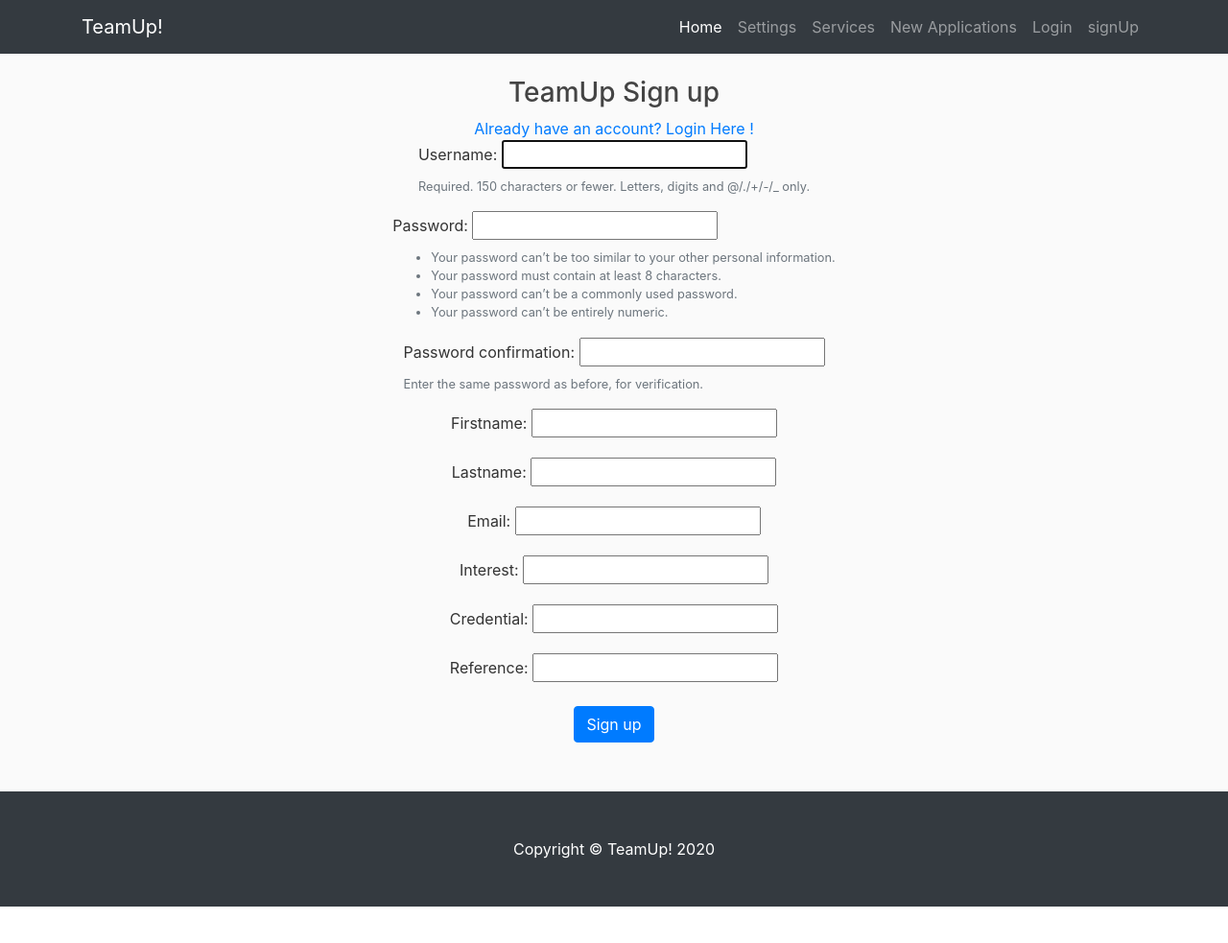
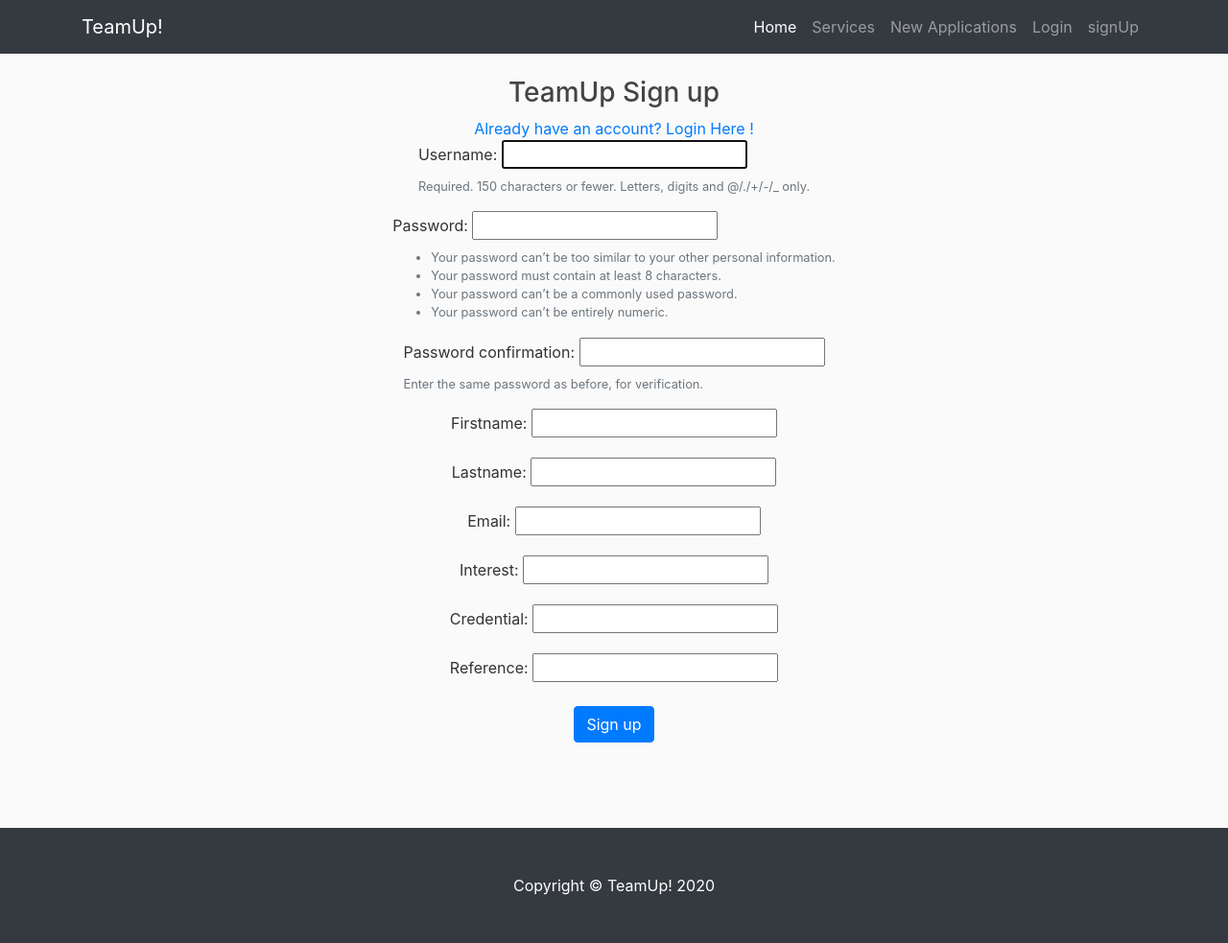
Before and after one commit to edgarp2017/SEproject, a Django app: page /signup/ in a window 1280 px wide. Shown: the whole page at 96% size. Before the commit the page ends 945 px from the top, so only its background shows below. Run offline with Django 3.2, Linux system fonts and the light colour scheme; some libraries are stand-ins or nearby versions.

Commit message:
Fixed the group url pattern and adjusted group and signup page

```diff
--- a/teamup/static/teamup/main.css
+++ b/teamup/static/teamup/main.css
@@ -91,6 +91,10 @@ footer {
 }
 
 html body {
-    height: 865px; /*Adjust this value*/
+    height: 903px; /*Adjust this value*/
     position: relative;
 }
+
+.myUl {
+  position: left
+}
--- a/teamup/urls.py
+++ b/teamup/urls.py
@@ -5,5 +5,5 @@ app_name = "teamup"
 
 urlpatterns = [
     path('', views.home, name='home'),
-    path('settings/', views.settings, name='settings'),
+    path('groups/', views.settings, name='settings'),
 ]
--- a/templates/Navbar.html
+++ b/templates/Navbar.html
@@ -33,9 +33,11 @@
               <span class="sr-only">(current)</span>
             </a>
           </li>
+          {% if user.is_authenticated %}
           <li class="nav-item">
-            <a class="nav-link" href="{% url 'teamup:settings' %}">Settings</a>
+            <a class="nav-link" href="{% url 'teamup:settings' %}">Group</a>
           </li>
+          {% endif %}
           <li class="nav-item">
             <a class="nav-link" href="#">Services</a>
           </li>
--- a/templates/signup.html
+++ b/templates/signup.html
@@ -1,4 +1,4 @@
-{% extends 'NavBar.html' %}
+{% extends 'Navbar.html' %}
 
 {% block content %}
 <div class="col-sm-10 offset-sm-1 text-center">
```
Also changed, not shown: templates/teamup/settings.html (+9 -11 lines).
